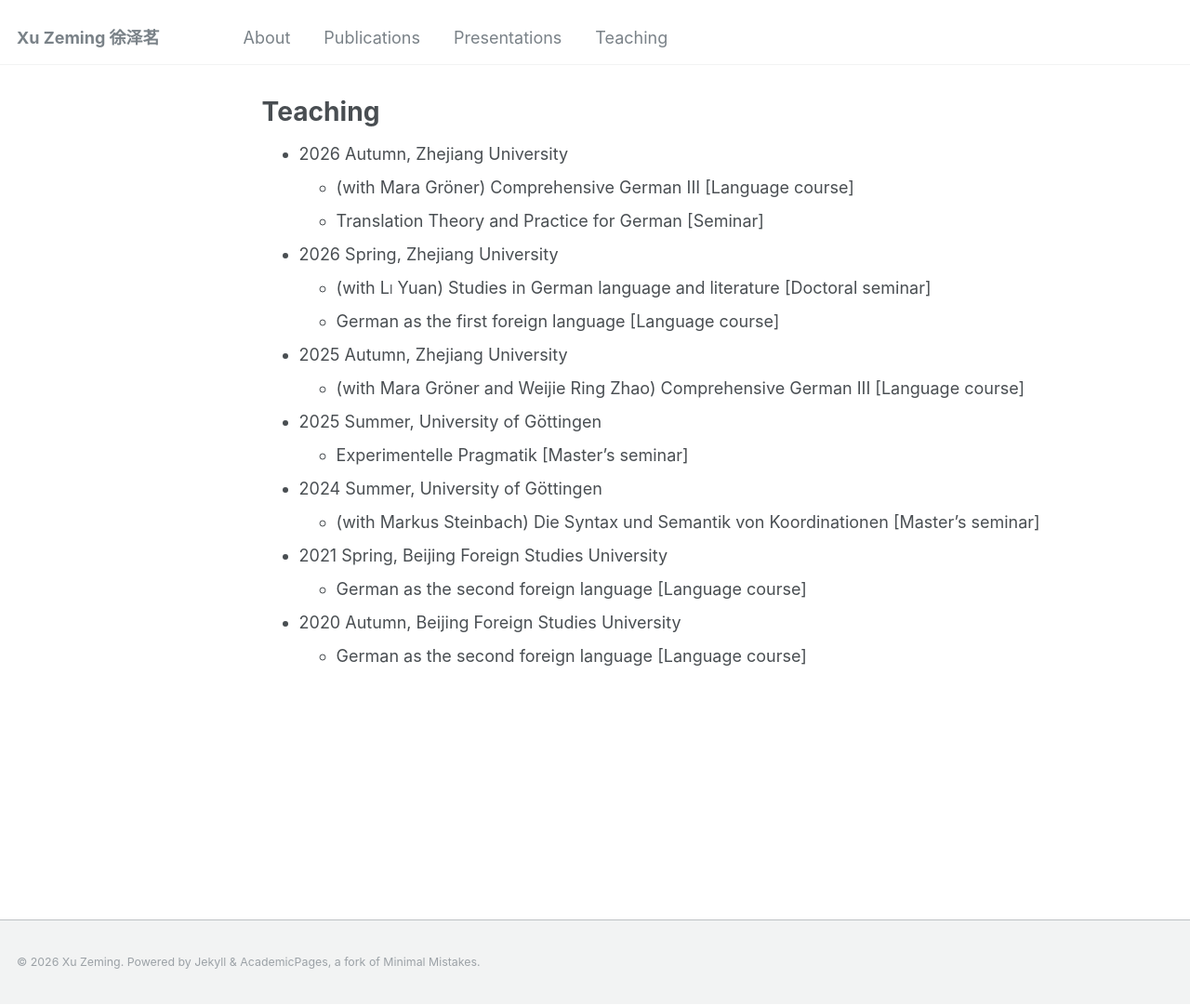
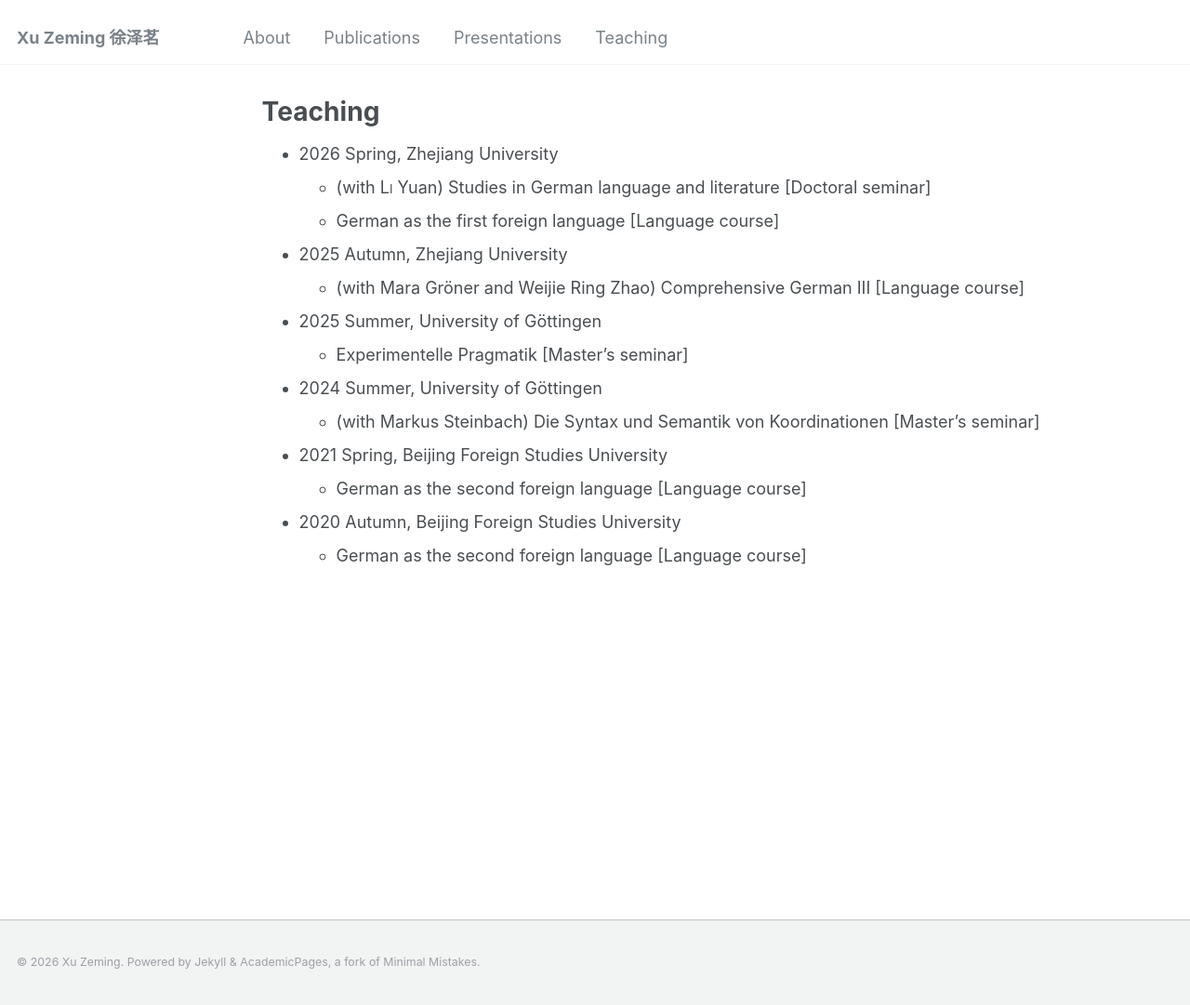
Before and after one commit to xu-zeming/xu-zeming.github.io, a Jekyll site: the page built from _pages/teaching.md, in a window 1280 px wide and 1081 px high. Shown: the whole window at 93% size. Built offline with Jekyll 4.4.1, drawn with Linux system fonts in a browser that asks for light colours.

Commit message:
modified:   _pages/teaching.md

```diff
--- a/_pages/teaching.md
+++ b/_pages/teaching.md
@@ -6,9 +6,6 @@ author_profile: false
 ---
 
 {% include base_path %}
-* 2026 Autumn, Zhejiang University
-    * (with Mara Gröner) Comprehensive German III [Language course]
-    * Translation Theory and Practice for German [Seminar]
 
 * 2026 Spring, Zhejiang University
     * (with <span style="font-variant:small-caps;">Li</span> Yuan) Studies in German language and literature [Doctoral seminar]
```
